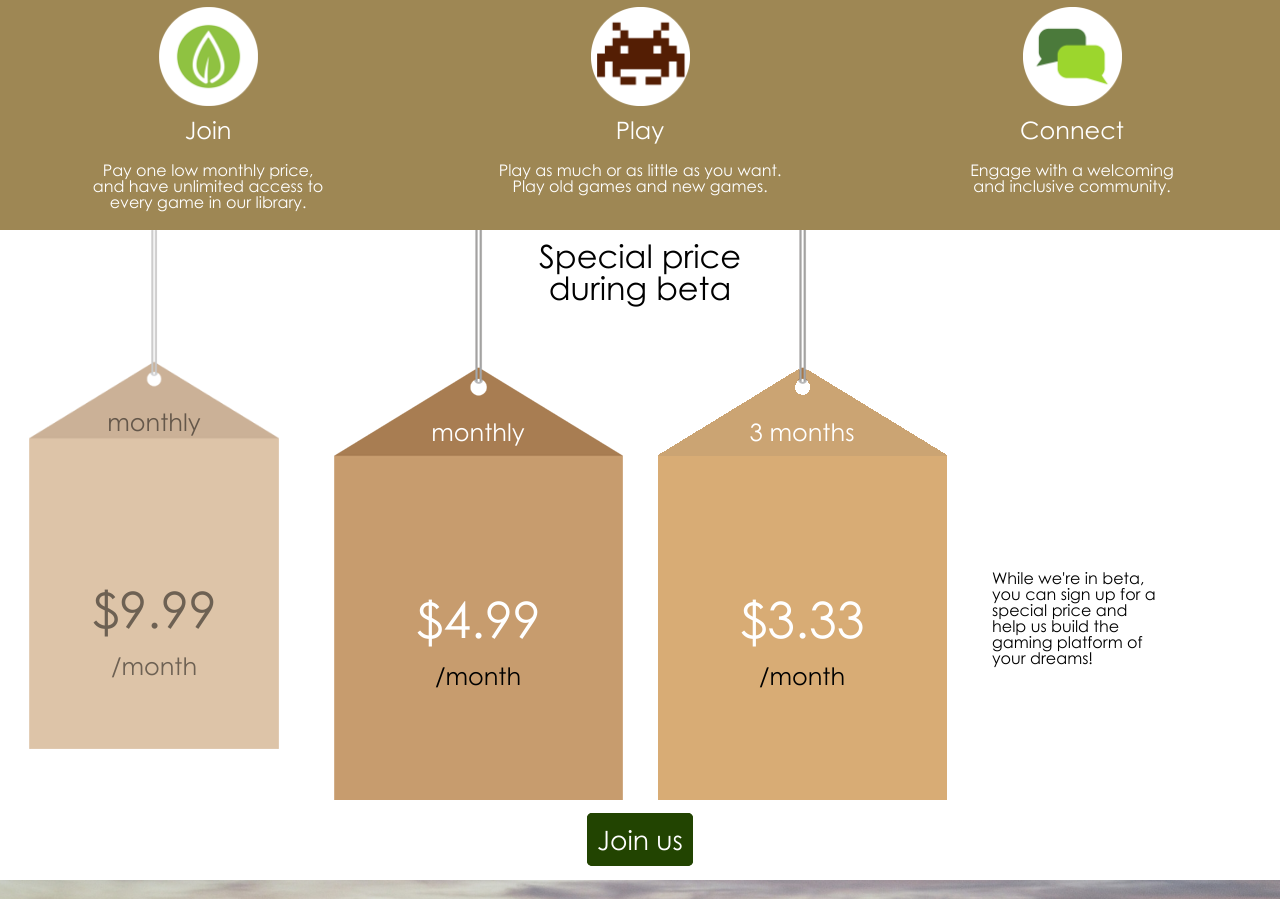
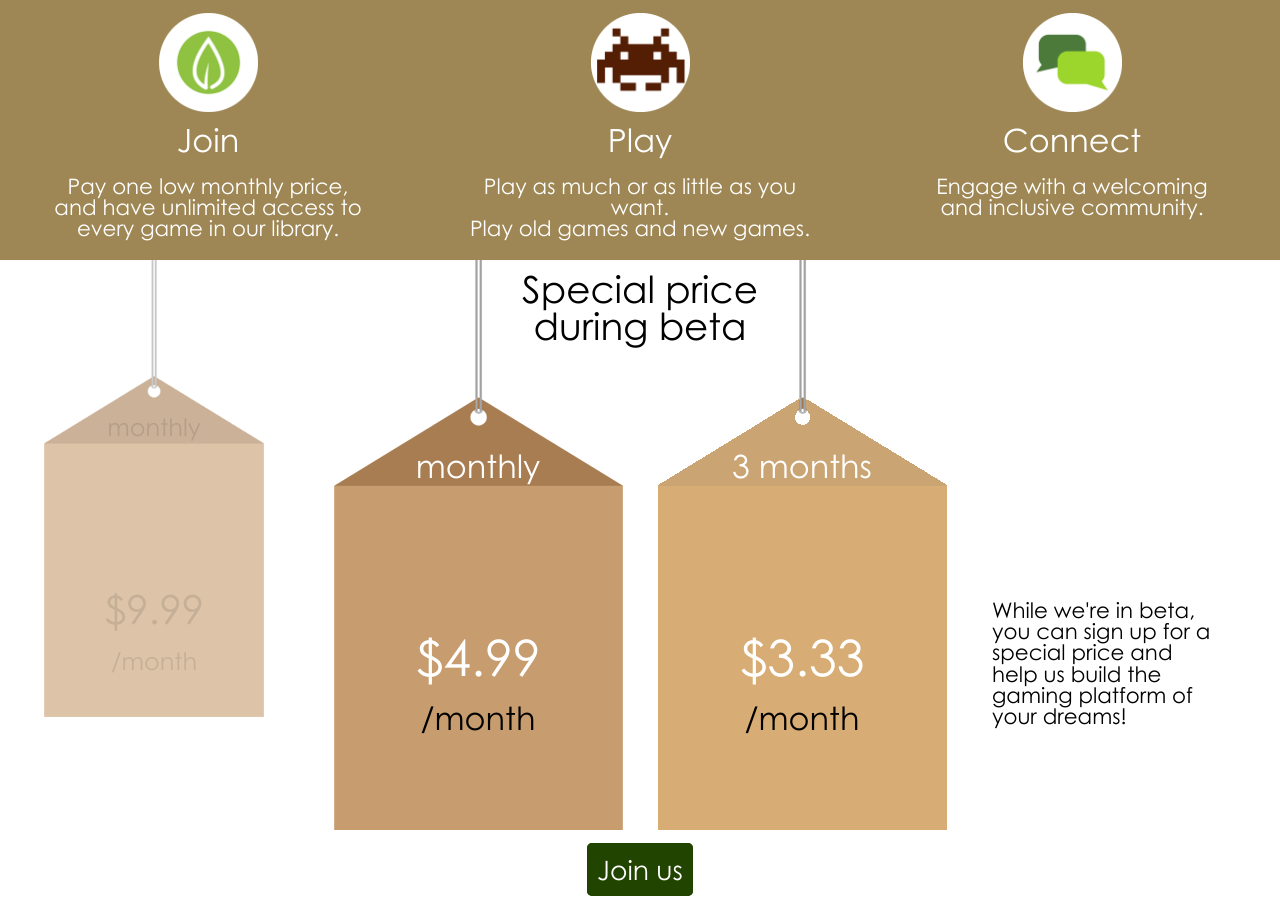
Before and after one commit to benplumley/web-dev, a plain HTML site: page dropleaf/index.html in a window 1280 px wide. Shown: the part 1463-2362 px from the top of the page. Drawn offline with Linux system fonts and the light colour scheme.

Commit message:
make most elements bigger

```diff
--- a/dropleaf/css/style.css
+++ b/dropleaf/css/style.css
@@ -12,6 +12,18 @@
 p, h1, h2 {
 	padding: 10px;
 	font-weight: normal;
+}
+
+p {
+    font-size: 16pt;
+}
+
+h1 {
+    font-size: 28pt;
+}
+
+h2 {
+    font-size: 24pt
 }
 
 a {
@@ -191,7 +203,8 @@ a {
     background: url("../img/hero2.jpg");
     background-size: cover;
     color: white;
-    height: calc(100vh - 300px);
+    height: 700px;
+    /*height: calc(100vh - 300px);*/
     display: table;
     width:100%;
 }
@@ -284,11 +297,23 @@ a {
 }
 
 .fade {
-    background-size: 250px;
+    background-size: 220px;
     background-position: center top;
     padding-top: 0px;
 }
 
 .fade>* {
-    opacity: 0.5;
+    opacity: 0.1;
 }
+
+.fade>h2 {
+    font-size: 18pt;
+}
+
+.fade>h1 {
+    font-size: 30pt;
+}
+
+.fade>.frequency {
+    padding-top: 155px !important;
+}
```
